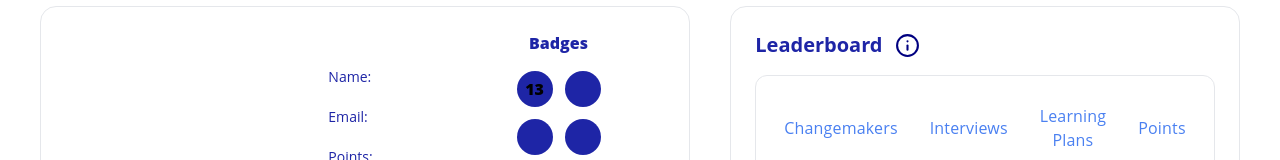
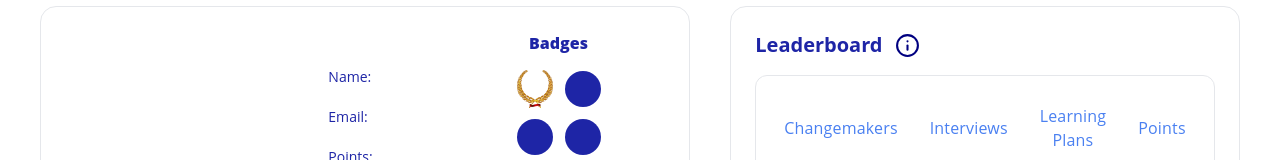
Before and after one commit to Tarek-Al-Khatib/frontend, a React (Create React App) app: page /myprofile in a window 1280 px wide. Shown: the part 179-339 px from the top of the page. Built offline with nearby package versions, Linux system fonts and the light colour scheme; no server answers; sample sign-in values are in the browser's storage.

Commit message:
Added level background and implemented it

```diff
--- /dev/null
+++ b/src/pages/Profile/Profile.css
@@ -0,0 +1,3 @@
+.background-level {
+  background-image: url("../../assets/level_bg.png");
+}
--- a/src/pages/Profile/Profile.jsx
+++ b/src/pages/Profile/Profile.jsx
@@ -8,6 +8,8 @@ import {
   Tooltip,
 } from "@mui/material";
 import { LuInfo } from "react-icons/lu";
+import "./Profile.css";
+import LevelBg from "../../assets/level_bg.png";
 import CircularProgressWithLabel from "../../components/CircularProgressWithLabel/CircularProgressWithLabel";
 import TableCellStyled from "../../components/TableCell/TableCell";
 import Navbar from "../../components/Navbar/Navbar";
@@ -117,9 +119,16 @@ const Profile = () => {
                       Badges
                     </span>
                     <div class="flex flex-wrap gap-3 justify-center">
-                      <div class="w-9 h-9 bg-[#1e25a6] rounded-full flex justify-center items-center">
-                        <span class="text-black text-base font-extrabold font-['Open Sans Hebrew']">
-                          13
+                      <div
+                        class={`relative w-9 h-9 background-level rounded-full flex justify-center items-center`}
+                      >
+                        <img
+                          src={LevelBg}
+                          alt="Level background"
+                          className="absolute"
+                        />
+                        <span class="absolute top-0 text-yellow-600 text-base font-extrabold font-['Open Sans Hebrew']">
+                          {user && user.level}
                         </span>
                       </div>
                       <div class="w-9 h-9 bg-[#1e25a6] rounded-full"></div>
```
Also changed, not shown: src/assets/level_bg.png (added).
